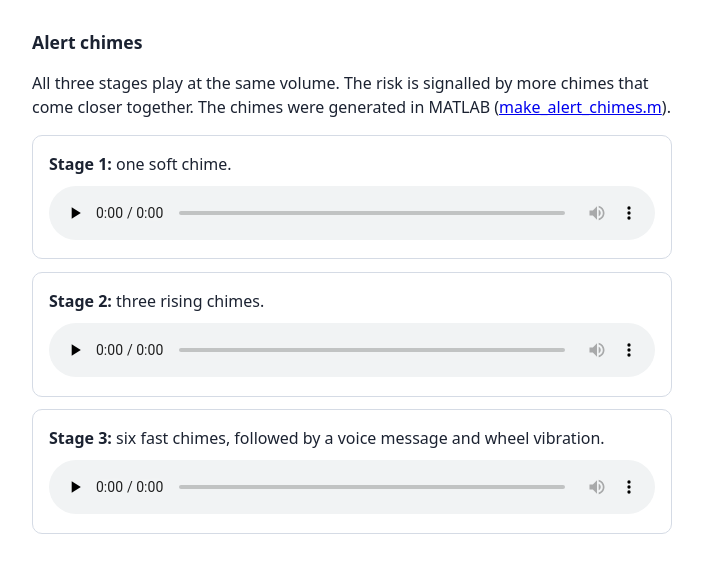
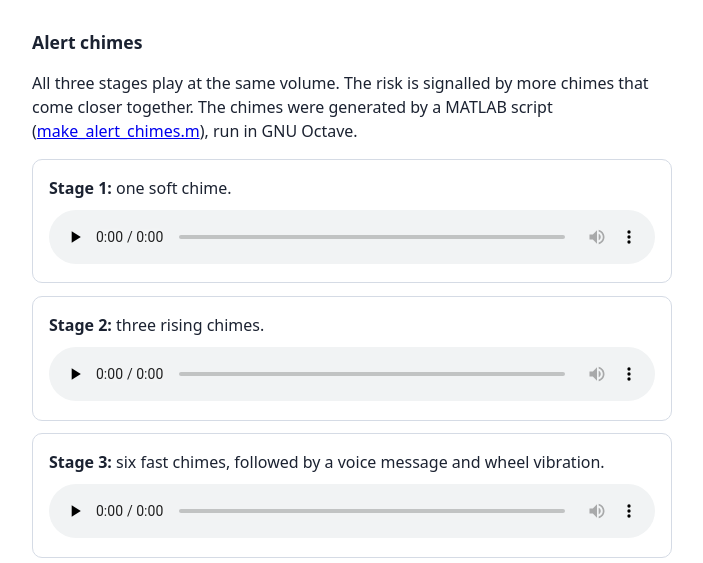
Before and after one commit to IamOumarIbrahim/sdp-driver-alerts, a plain HTML site: page index.html in a window 1280 px wide. Shown: the part 140-703 px from the top of the page, without its empty margins (288-991 px from the left). Drawn offline with Linux system fonts and the light colour scheme.

Commit message:
Regenerate chimes with GNU Octave; make script run in MATLAB and Octave
Co-Authored-By: Claude Opus 5.5 <noreply@anthropic.com>

```diff
--- a/index.html
+++ b/index.html
@@ -12,7 +12,7 @@ h1{font-size:1.4rem}h2{font-size:1.1rem;margin-top:2rem}
 <h1>Driver alert sounds</h1>
 <p>These are samples of the alert chimes and spoken messages that our driver monitoring system plays after a confirmed cue.</p>
 <h2>Alert chimes</h2>
-<p>All three stages play at the same volume. The risk is signalled by more chimes that come closer together. The chimes were generated in MATLAB (<a href="matlab/make_alert_chimes.m">make_alert_chimes.m</a>).</p>
+<p>All three stages play at the same volume. The risk is signalled by more chimes that come closer together. The chimes were generated by a MATLAB script (<a href="matlab/make_alert_chimes.m">make_alert_chimes.m</a>), run in GNU Octave.</p>
 <div class="clip"><p><strong>Stage 1:</strong> one soft chime.</p><audio controls preload="none" src="audio/stage1.wav"></audio></div>
 <div class="clip"><p><strong>Stage 2:</strong> three rising chimes.</p><audio controls preload="none" src="audio/stage2.wav"></audio></div>
 <div class="clip"><p><strong>Stage 3:</strong> six fast chimes, followed by a voice message and wheel vibration.</p><audio controls preload="none" src="audio/stage3.wav"></audio></div>
```
Also changed, not shown: 4 other files.
